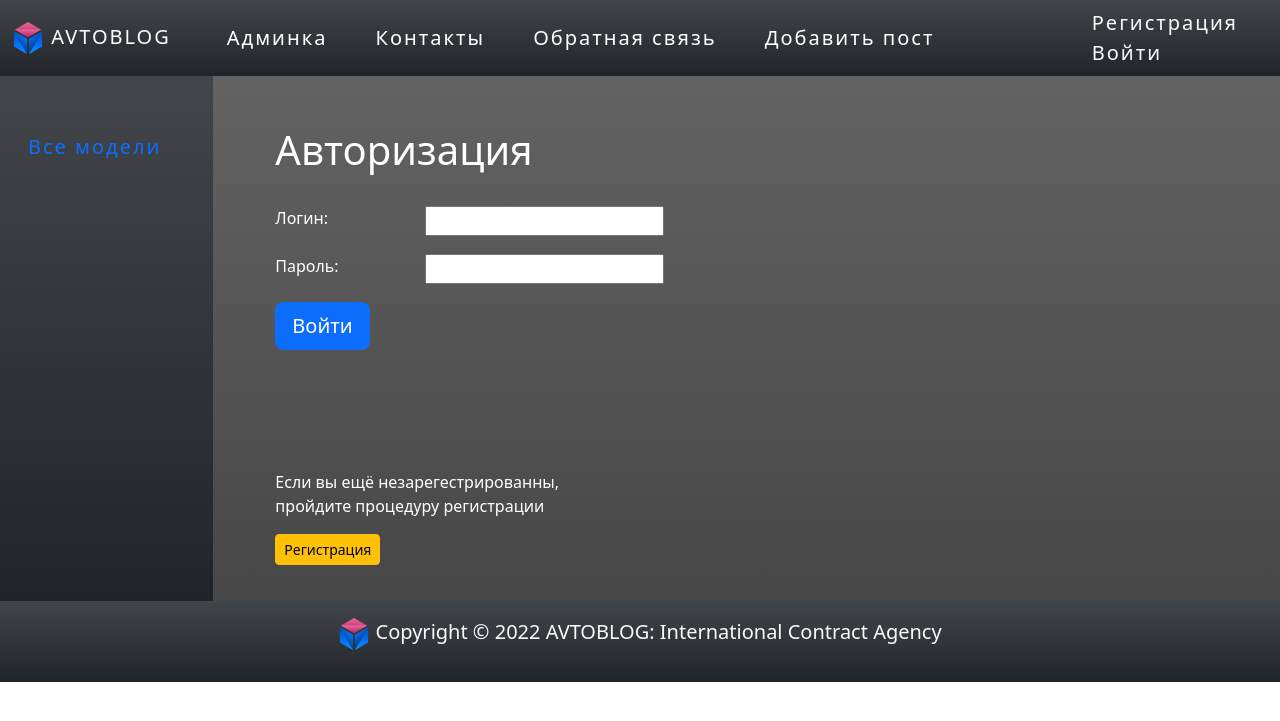
After one commit to Mello134/avtoblog, a Django app: page /login/ in a window 1280 px wide. The commit adds this page. Shown: the top 721 px of the page. Run offline with Django 4.2, Linux system fonts and the light colour scheme.

Commit message:
'Регистрация_Авторизация'

```diff
--- a/blog/admin.py
+++ b/blog/admin.py
@@ -23,6 +23,8 @@ class CarAdmin(admin.ModelAdmin):
             # mark_safe - не экранирует теги
             return mark_safe(f"<img src='{object.photo.url}' width=50>")
 
+    get_html_photo.short_description = "Миниатюра"
+
 
 class CategoryAdmin(admin.ModelAdmin):
     prepopulated_fields = {'slug': ('name',)}  # автозаполнение слага по имени категории
--- /dev/null
+++ b/blog/forms.py
@@ -0,0 +1,25 @@
+from django.contrib.auth.forms import UserCreationForm, AuthenticationForm  # стандартные формы django
+from django.contrib.auth.models import User  # из djando достаём записи модели User (все пользователи)
+from django import forms  # модуль forms - для написания полей
+
+
+# форма регистрации
+class RegisterUserForm(UserCreationForm):
+    # прописываем все необходимые поля, самостоятельно
+    # тк django в meta их не видит почему-то без этого
+    # название полей можно посмотреть в коде html - или в документации
+    username = forms.CharField(label='Логин', widget=forms.TextInput(attrs={'class': 'form-input'}))
+    email = forms.EmailField(label='Email', widget=forms.EmailInput(attrs={'class': 'form-input'}))
+    password1 = forms.CharField(label='Пароль', widget=forms.PasswordInput(attrs={'class': 'form-input'}))
+    password2 = forms.CharField(label='Повтор пароля', widget=forms.PasswordInput(attrs={'class': 'form-input'}))
+
+    class Meta:
+        model = User  # связываемся с моделью User
+        # отображаем поля модели User
+        fields = ('username', 'email', 'password1', 'password2')
+
+
+# Форма авторизации
+class LoginUserForm(AuthenticationForm):  # AuthenticationForm - стандартная форма
+    username = forms.CharField(label='Логин', widget=forms.TextInput(attrs={'class': 'form.input'}))
+    password = forms.CharField(label='Пароль', widget=forms.PasswordInput(attrs={'class': 'form.input'}))
--- a/blog/models.py
+++ b/blog/models.py
@@ -24,7 +24,9 @@ class Car(models.Model):
     class Meta:
         verbose_name = "Автомобиль"
         verbose_name_plural = "Автомобили"
-        ordering = ['-time_create', 'title']  # сортировка, сначала по дате создания, потом по имени
+        ordering = ['title']  # рандом сортировка
+        # ordering = ['?']  # рандом сортировка
+        # ordering = ['-time_create', 'title']  # сортировка, сначала по дате создания, потом по имени
 
     # функция формирования маршрута к ссылке
     def get_absolute_url(self):  # self - ссылка на один экземпляр(строку) таблицы модели
@@ -44,7 +46,7 @@ class Category(models.Model):
     class Meta:
         verbose_name = "Категория"
         verbose_name_plural = "Категории"
-        ordering = ['id']  # сортировка, сначала по id
+        ordering = ['name']  # сортировка, сначала по name
 
     # функция формирования маршрута к ссылке
     def get_absolute_url(self):
--- a/blog/static/blog/css/styles.css
+++ b/blog/static/blog/css/styles.css
@@ -1,12 +1,9 @@
-
 .content-all {
 /*	background: rgba(20, 115, 250, 0.3);*/
 	background: rgb(71, 71, 71) ;
 	padding: 50px 50px 20px 50px;
 	color: white;
 }
-
-
 
 .car_title {
 	font-size: 30px; /*размер шрифта*/
@@ -16,48 +13,22 @@
 	padding-bottom: 10px; /*размер поля от нижнего края соержимого элемента*/
 }
 
-
 .text_nav {
-	font-size: 25px;/*размер шрифта*/
+	font-size: 20px;/*размер шрифта*/
 	letter-spacing: .1em;/*межбуквенное расстояние*/
-	padding-right: 20px;
+	padding-right: 30px;
 }
 
 .text_side {
-	font-size: 25px;/*размер шрифта*/
+	font-size: 20px;/*размер шрифта*/
 	letter-spacing: .1em;/*межбуквенное расстояние*/
 }
-
-
-
 
 .text_desc {
 	font-size: 25px;/*размер шрифта*/
 	text-transform: uppercase;/*все буквы заглаыные*/
 	letter-spacing: .2em;/*межбуквенное расстояние*/
 }
-
-
-
-/*.car_text {*/
-	/*элемента устанавливает значение поля от правого края элемента*/
-/*	padding-right: 20px;
-}*/
-
-
-
-
-
-
-/*body {
-   background-color: #222327;
-   display: flex;
-   align-items: center;
-   justify-content: center;
-   height: 100vh;
-   margin: 0;
-}*/
-
 
 .text_shadow {
    font-family: 'Rubik Mono One', sans-serif;
@@ -76,3 +47,27 @@
 /*   все буквы заклавные*/
    text-transform: uppercase;
 }
+
+.form-input {
+    width: 250px;
+    font-size: 16px;
+}
+
+.form-label {
+    display: inline-block;
+    min-width: 150px;  /* для выравнивания форм от текста с названием*/
+    vertical-align: top;
+}
+
+.form-error ul{
+    list-style: none;
+    padding: 0;
+    color: rgb(255, 175, 175);
+    font-size: 20px;
+    letter-spacing: .2em;/*межбуквенное расстояние*/
+}
+
+.form-button {
+    min-width: 200px;
+    font-size: 16px;
+}
--- a/blog/templates/blog/base.html
+++ b/blog/templates/blog/base.html
@@ -22,11 +22,11 @@
 </head>
 <body>
 
-	<nav class="navbar navbar-expand-xxl navbar-dark bg-dark bg-gradient text_nav">
+	<nav class="navbar navbar-expand-xl navbar-dark bg-dark bg-gradient text_nav">
 	  <div class="container-fluid">
 	    <a class="navbar-brand" href="/">
 	    	<img src="{% static 'blog/images/1.png' %}">
-	    	ICA
+	    	AVTOBLOG
 		</a>
 
 	    <button class="navbar-toggler" type="button" data-bs-toggle="collapse" data-bs-target="#navbarText" aria-controls="navbarText" aria-expanded="false" aria-label="Toggle navigation">
@@ -34,23 +34,50 @@
 	    <span class="navbar-toggler-icon"></span>
 	    </button>
 	    <div class="collapse navbar-collapse" id="navbarText" >
-	      <ul class="navbar-nav me-auto mb-2 mb-lg-0">
-	        <li class="nav-item">
-	          <a class="nav-link active" aria-current="page" href="admin/"> Админка </a>
+	      <ul class="navbar-nav me-auto mb-2 ps-3 mb-lg-0">
+	        <li class="nav-item mx-3">
+	          <a class="nav-link active" aria-current="page" href="http://127.0.0.1:8000/admin/"> Админка </a>
 	        </li>
-	        <li class="nav-item">
+	        <li class="nav-item mx-3">
 	          <a class="nav-link active" href="#"> Контакты </a>
 	        </li>
-	        <li class="nav-item">
+	        <li class="nav-item mx-3">
 	          <a class="nav-link active" href="#"> Обратная связь </a>
 	        </li>
-	        <li class="nav-item">
+	        <li class="nav-item mx-3">
 	          <a class="nav-link active" href="#"> Добавить пост </a>
 	        </li>
+
+
+
 	      </ul>
-	      <span class="navbar-text">
-	      	<a class="nav-link active" href="#">Регистрация | Войти</a>
-	      </span>
+
+	      	<span class="nav-text text-light">
+
+	      		<!-- если пользователь залогиненый -->
+	      		{% if request.user.is_authenticated %}
+	      		<span class="text-info" style="letter-spacing: .2em; font-size: 20px;">{{ user.username }} </span> <a class="nav-link active text-warning" href="{% url 'logout' %}">Выйти</a>
+
+	      		<!-- иначе пользователь незалогинен -->
+	      		{% else %}
+		      	<a class="nav-link active" href="{% url 'register' %}">Регистрация</a>
+		      	<a class="nav-link active" href="{% url 'login' %}">Войти</a>
+		      	{% endif %}
+
+	      	</span>
+
+
+<!-- 		      <span class="nav-item d-flex ">
+		      	<ul>
+		      		<li class="nav-item">
+		      			<a class="nav-link active" href="{% url 'register' %}">Регистрация</a>
+		      		</li>
+		      		<li class="nav-item">
+		      			<a class="nav-link active" href="{% url 'login' %}">Войти</a>
+		    		</li>
+		      	</ul>
+		      </span> -->
+		    </li>
 	    </div>
 	  </div>
 	</nav>
@@ -59,7 +86,7 @@
 	{% include 'blog/sidebar.html' %}
 
  <!-- bg-gradient content-all -->
-			<div class="col-10 bg-gradient content-all">
+			<div class="col-lg-10 bg-gradient content-all">
 				<div class="container-fluid">
 					{% block content %}
                     {% endblock %}
@@ -72,7 +99,7 @@
 		<footer class="footer mt-auto py-3 bg-dark bg-gradient">
 		    <p class="lead text-center text-light">
 		    	<a href="{% url 'home' %}"><img src="{% static 'blog/images/1.png' %}"></a>
-		    	Сopyright &copy; 2022 International Contract Agency
+		    	Сopyright &copy; 2022 AVTOBLOG: International Contract Agency
 		    </p>
 		</footer>
 
--- /dev/null
+++ b/blog/templates/blog/login.html
@@ -0,0 +1,55 @@
+{% extends 'blog/base.html' %}
+
+
+{% block title %}
+	Аутентификация
+{% endblock %}
+
+
+{% block content %}
+
+
+
+<!-- lead text-center text-light -->
+<h1>{{ title }}</h1><br>
+
+	<form method="post">
+	{% csrf_token %}
+
+	<!-- ошибки если неверный логин и пароль -->
+	<div class="form-error">
+		{{ form.non_field_errors }}
+	</div>
+
+	{% for f in form %}
+	<p>
+	<label class="form-label" for="{{ f.id_for_label }}">{{f.label}}: </label>{{ f }}
+	</p>
+	<div class="form-error">{{ f.errors }}</div>
+
+	<!-- ошибки если возникнут -->
+	<div class="form-error">
+		{{ f.errors }}
+	</div>
+
+
+	{% endfor %}
+
+	<button type="submit" class="btn btn-primary btn-lg">
+		Войти
+	</button>
+
+
+	<br><br><br><br><br><br>
+	<p>
+		Если вы ещё незарегестрированны,<br>
+		пройдите процедуру регистрации
+	</p>
+	<p>
+		<a href="{% url 'register' %}" class="btn btn-warning btn-sm">Регистрация</a>
+	</p>
+</form>
+
+
+
+{% endblock %}
--- a/blog/templates/blog/sidebar.html
+++ b/blog/templates/blog/sidebar.html
@@ -1,18 +1,18 @@
 
 	<div class="container-fluid ">
 		<div class="row">
-			<div class="col-2 bg-dark bg-gradient">
+			<div class="col-lg-2 bg-dark bg-gradient">
 				<br><br>
 				<ul class="nav flex-column text_side" >
 
 
 				  {% if cat_selected != 'all' %}
 				  <li class="nav-item">
-				    <a class="nav-link active" aria-current="page" href="{% url 'home' %}">Все категории</a>
+				    <a class="nav-link active" aria-current="page" href="{% url 'home' %}">Все модели</a>
 				  </li>
 				  {% else %}
 				  <li class="nav-item">
-				    <a class="nav-link disabled" href="{% url 'home' %}" tabindex="-1" aria-disabled="true">Все категории</a>
+				    <a class="nav-link disabled" href="{% url 'home' %}" tabindex="-1" aria-disabled="true">Все модели</a>
 				  </li>
 				  {% endif %}
 
--- a/blog/urls.py
+++ b/blog/urls.py
@@ -5,6 +5,9 @@ urlpatterns = [
     path('', show_home, name='home'),
     path('category/<slug:cat_slug>/', show_categories, name="category"),
     path('category/<slug:cat_slug>/<slug:car_slug>', show_car, name='car'),
+    path('login/', LoginUser.as_view(), name='login'),
+    path('logout/', logout_user, name='logout'),
+    path('register/', RegisterUser.as_view(), name='register'),
 ]
 
 # cat_slug
--- a/blog/views.py
+++ b/blog/views.py
@@ -1,5 +1,13 @@
+from django.contrib.auth import logout, login  # выход/вход пользователя django
+from django.contrib.auth.forms import UserCreationForm  # форма django
+from django.contrib.auth.views import LoginView  # стандартная логика авторизации
 from django.http import HttpResponse
-from django.shortcuts import render
+from django.shortcuts import render, redirect
+from django.urls import reverse_lazy  # перенаправление на маршрут
+from django.views.generic import CreateView  # класс представления
+
+from .forms import *  # наш forms.py
+from .utils import DataMixin  # наш Mixin
 from .models import *
 from django.core.paginator import Paginator
 
@@ -9,7 +17,7 @@ all_categories = Category.objects.all()
 
 # домашняя страница
 def show_home(request):
-    cars = Car.objects.all()
+    cars = Car.objects.all().order_by('?')  # каждое обновление рандомный порядок
 
     paginator = Paginator(cars, 4)
     page_number = request.GET.get('page')
@@ -55,3 +63,49 @@ def show_car(request, car_slug, cat_slug):
         'car': car,
     }
     return render(request, 'blog/car.html', context=context)
+
+
+# класс представления RegisterUser
+class RegisterUser(DataMixin, CreateView):
+    form_class = RegisterUserForm  # наша форма из forms.py
+    template_name = 'blog/register.html'  # шаблон куда передаём
+    success_url = reverse_lazy('login')  # При успешной регистрации направит path 'login'
+
+    # формируем полный словарь context
+    def get_context_data(self, object_list=None, **kwargs):
+        # берём контекст из этого класса представления
+        context = super().get_context_data(**kwargs)  # на данный момент form_class
+        # берём контекст из DataMixin - и в него сразу добавляем title
+        c_def = self.get_user_context(title='Регистрация')
+        # передаём в шаблон общий контекст (RegisterUser + DataMixin)
+        return {**context, **c_def}
+        # или
+        # return dict(list(context.items()) + list(c_def.items()))
+
+    # автозалогинивание при успешной регистрации
+    def form_valid(self, form):
+        user = form.save()  # сохраняем данные пользователя в БД (User)
+        login(self.request, user)  # авторизовывает пользователя
+        return redirect('home')  # перенаправляет домой
+
+
+# Класс представления формы авторизации
+# Логика работы базового класса LoginView + сама форма LoginUserForm
+class LoginUser(DataMixin, LoginView):
+    form_class = LoginUserForm  # наша форма из forms.py
+    template_name = 'blog/login.html'  # шаблон
+
+    # формируем полный контекст
+    def get_context_data(self, object_list=None, **kwargs):
+        context = super().get_context_data(**kwargs)  # распаковываем изначальный контекст
+        c_def = self.get_user_context(title='Авторизация')  # переменная контекста DataMixin
+        return {**context, **c_def}  # в шаблон передаём полный контекст
+
+    def get_success_url(self):
+        return reverse_lazy('home')  # при успешном входе перенаправит домой
+
+
+# выход из аккаунта
+def logout_user(request):
+    logout(request)  # стандартный выход пользователя
+    return redirect('login')  # перенаправляет залогиниться
```
Also changed, not shown: blog/templates/blog/register.html (added, +39 -0 lines), blog/utils.py (added, +15 -0 lines).
